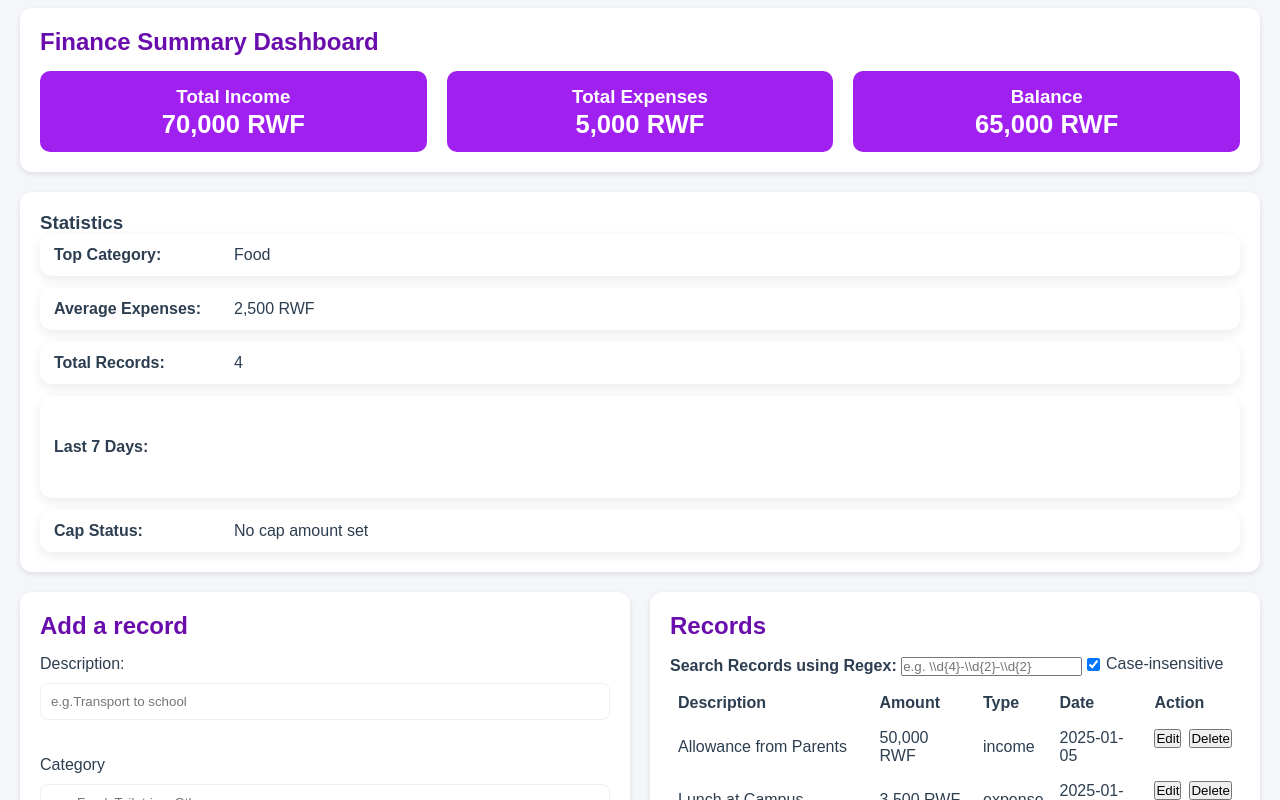
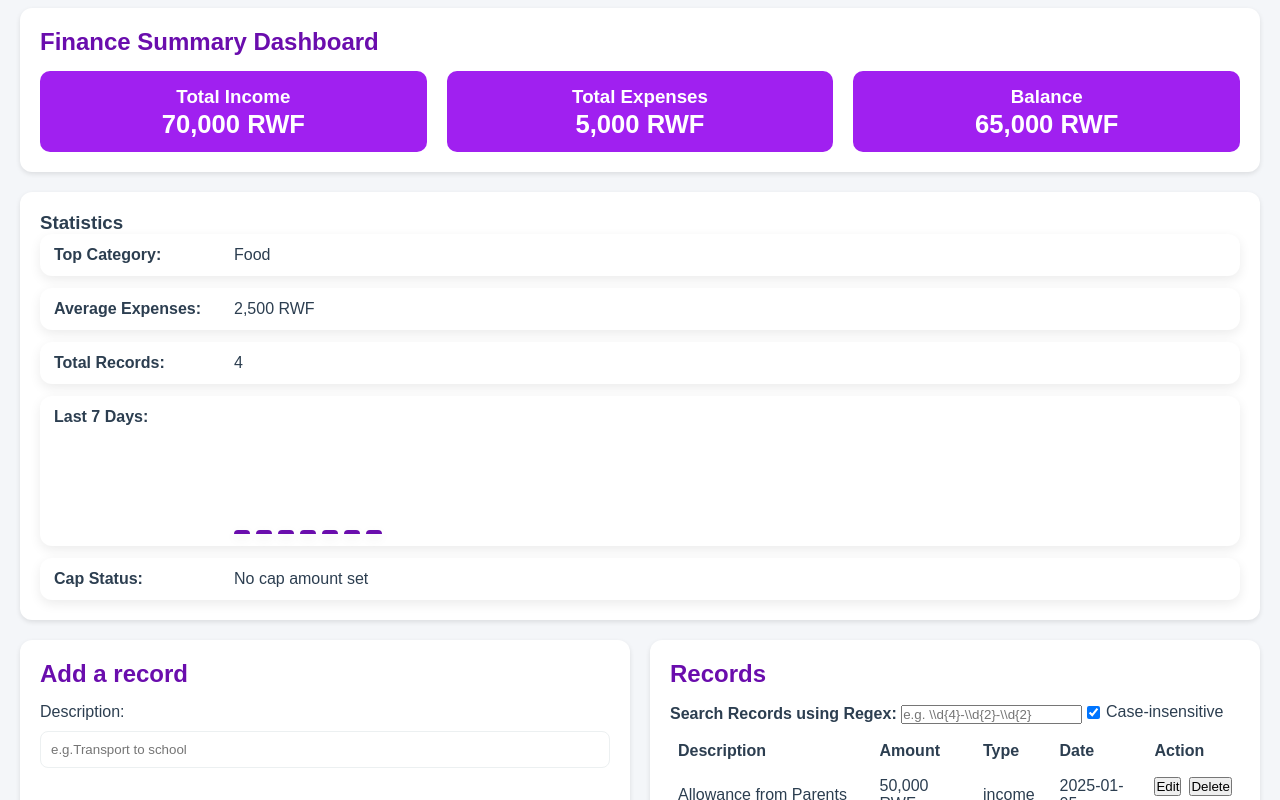
Before and after one commit to MitchellBarure/student_finance_tracker, a plain HTML site: page index.html in a window 1280 px wide. Shown: the part 493-1293 px from the top of the page. Drawn offline with Linux system fonts and the light colour scheme.

Commit message:
All done

```diff
--- a/scripts/ui.js
+++ b/scripts/ui.js
@@ -80,23 +80,29 @@ export function updateDashboard(records, settings) {
     const trendEl = document.getElementById("trend");
     if (trendEl) {
         trendEl.innerHTML = "";
+
+        //Addition for graphs to take input date type
+        const normYMD = (s) => String(s || "").trim().slice(0, 10);
+        const ymdFromDate = (d) => new Date(d.getFullYear(), d.getMonth(), d.getDate())
+            .toLocaleDateString("en-CA");
+
         const today = new Date();
         const Stats7Days = [];
         for (let i = 6; i >= 0; i--) {
             const d = new Date(today);
             d.setDate(today.getDate() - i);
-            const dayStr = d.toISOString().slice(0, 10); // format: YYYY-MM-DD
-            Stats7Days.push(dayStr);
+            Stats7Days.push(ymdFromDate(d));
         }
 
-        const dailyTotals = Stats7Days.map(day => {
-            let total = 0;
-            for (const r of expenses) {
-                if (r.date === day) total += Number(r.amount || 0);
+        const byDay = new Map(Stats7Days.map(d => [d, 0])); // init all 7 days to 0
+        for (const r of expenses) {
+            const key = normYMD(r.date);
+            if (byDay.has(key)) {
+                byDay.set(key, byDay.get(key) + Number(r.amount || 0));
             }
-            return { day, total };
-        });
+        }
 
+        const dailyTotals = Stats7Days.map(day => ({ day, total: byDay.get(day) || 0 }));
         const maxTotal = Math.max(1, ...dailyTotals.map(d => d.total));
 
         for (const item of dailyTotals) {
@@ -105,9 +111,11 @@ export function updateDashboard(records, settings) {
 
             const heightPercent = (item.total / maxTotal) * 100;
             bar.style.height = heightPercent + "%";
+            if (item.total === 0) bar.style.minHeight = "4px"; // visible sliver
 
-            bar.title = `${item.day}: ${fmtAmount(item.total, settings)}`;
-            bar.setAttribute("aria-label", `${item.day}: ${fmtAmount(item.total, settings)}`);
+            const tip = `${item.day}: ${fmtAmount(item.total, settings)}`;
+            bar.title = tip;
+            bar.setAttribute("aria-label", tip);
 
             trendEl.appendChild(bar);
         }
--- a/styles/style.css
+++ b/styles/style.css
@@ -234,7 +234,7 @@ thead th[data-sortkey] { cursor: pointer; }
 #statistics-section li {
     display:grid;
     grid-template-columns: 180px 1fr;
-    align-items: center;
+    align-items: start;
     border-radius: var(--border-radius);
     box-shadow: var(--shadow-light);
     background: var(--bg-light);
@@ -245,8 +245,9 @@ thead th[data-sortkey] { cursor: pointer; }
     display: flex;
     align-items: flex-end;
     gap: 6px;
-    min-height: 72px;
+    height: 120px;
     margin-top: 6px;
+    align-self: stretch;
 }
 #trend .bar {
     width: 16px;
@@ -254,6 +255,7 @@ thead th[data-sortkey] { cursor: pointer; }
     border-radius: 6px 6px 0 0;
     box-shadow: var(--shadow-light);
     transition: transform .15s;
+    min-height: 4px;
 }
 #trend .bar:hover { transform: translateY(-2px); }
 
```
